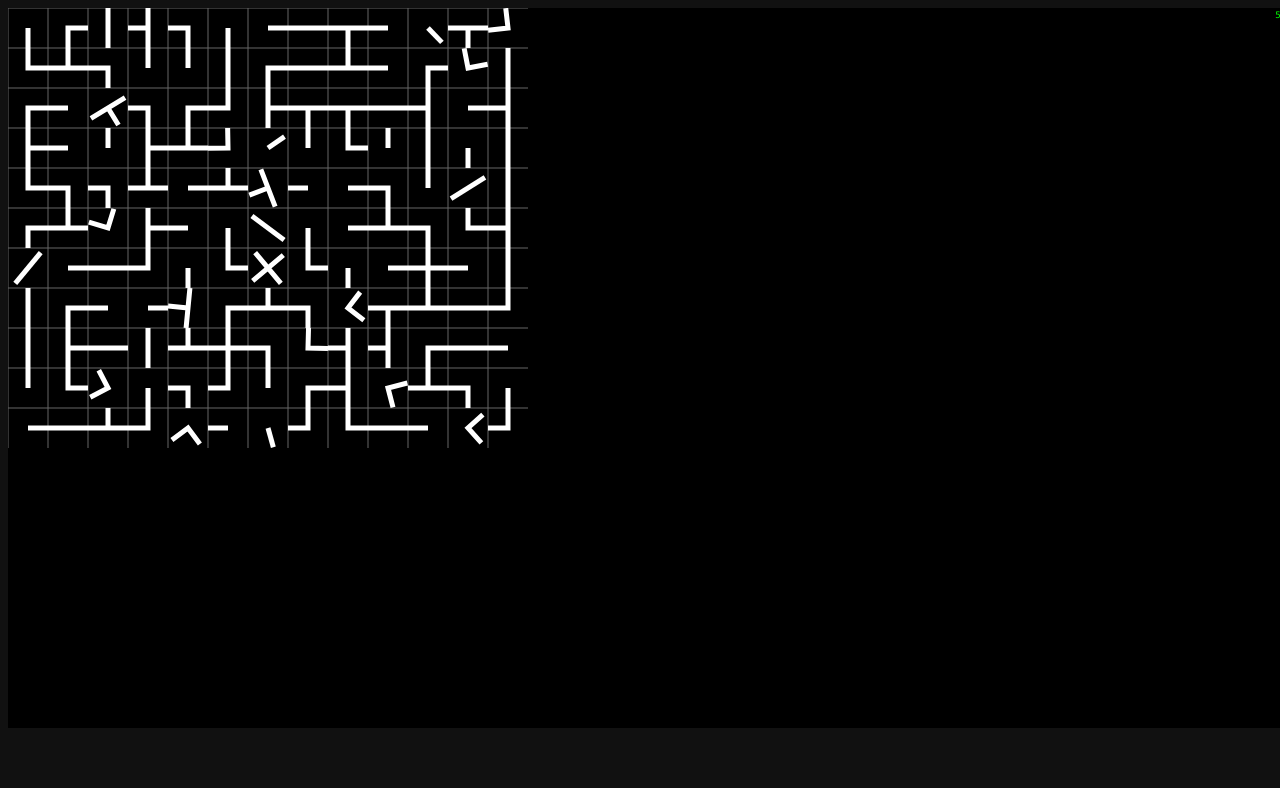
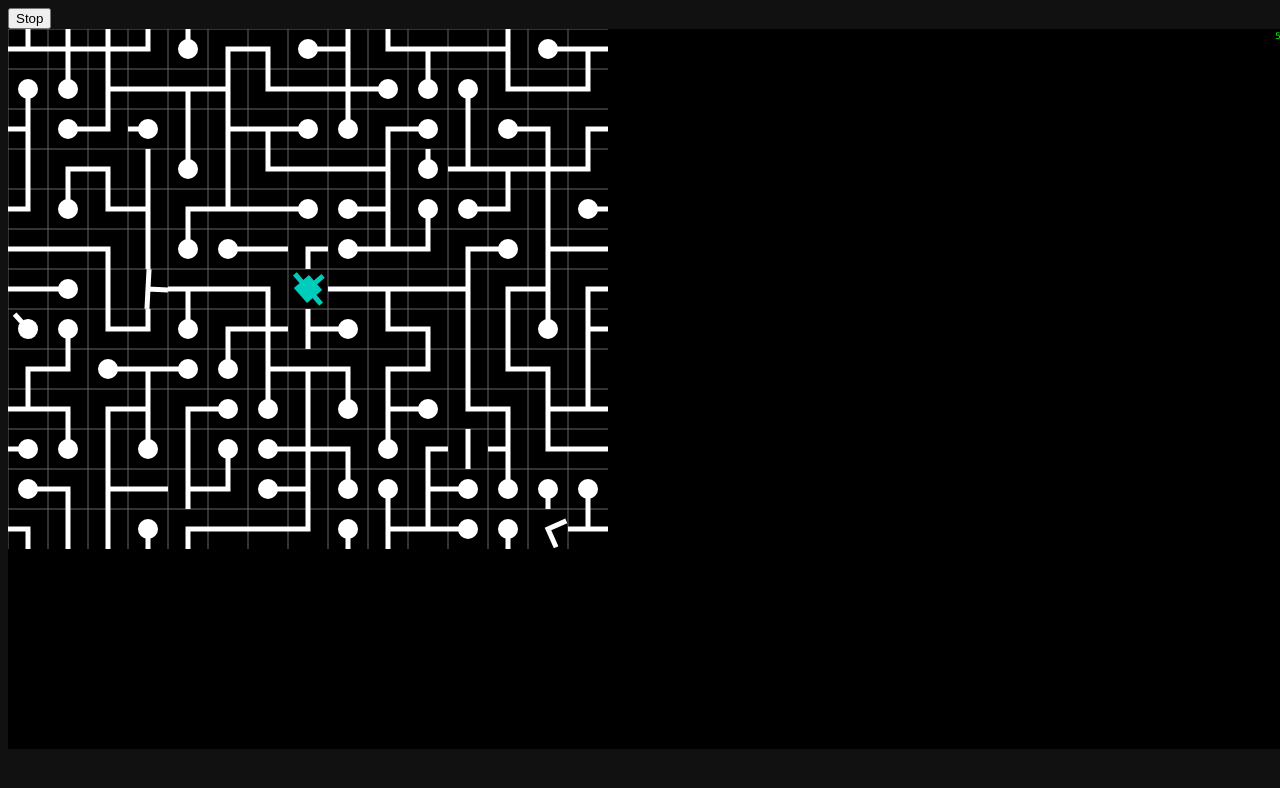
Before and after one commit to martinjhuber/power-grid-game, a plain HTML site: page src/index.html in a window 1280 px wide. Drawn offline with Linux system fonts and the light colour scheme.

Commit message:
Introduced logic to determine which tiles are connected to the power source. Additionally, fixed some bugs in the rotation and neighbor logic.

```diff
--- a/src/index.html
+++ b/src/index.html
@@ -1,7 +1,7 @@
 <!DOCTYPE html>
 <html>
 <head>
-	<meta http-equiv="Content-Type" content="text/html; charset=UTF-8">
+    <meta http-equiv="Content-Type" content="text/html; charset=UTF-8">
     <title>Power Grid Game</title>
     <script src="./js/pgrid_config.js"></script>
     <script src="./js/pgrid_util.js"></script>
@@ -17,9 +17,12 @@
 </head>
 <body>
 
+<button onclick="stop = !stop;">Stop</button><br/>
 <canvas id="canvas" width="1280" height="720" class="canvas" style="position: absolute; z-index: 0; background-color: #000">
 
 <script>
+var stop = false;
+
 window.onload = function () {
     Game.init();
 };
--- a/src/js/pgrid_config.js
+++ b/src/js/pgrid_config.js
@@ -10,14 +10,15 @@ var GameConfig = {
 
     grid : {
         tileSize : 40,
-        tilesX : 13,    // width/tileSize
-        tilesY : 11,    // height/tileSize
+        tilesX : 13,
+        tilesY : 11,
         debug : false
     },
 
     style : {
         grid : "#666",
         tileLine : "#FFF",
+        tileLineConnected : "#0CB",
         tileLineWidth : 5
     }
 
--- a/src/js/pgrid_game.js
+++ b/src/js/pgrid_game.js
@@ -1,4 +1,4 @@
-/*** Vector TD Game module - (c) mjh.at - v0.0.1 2016-08-10 ***/
+/*** PowerGridGame - Game module - (c) mjh.at - v0.0.1 ***/
 
 var Game,
     GameConfig,
@@ -6,7 +6,8 @@ var Game,
     GamePath,
     GameState,
     GameLevelState,
-    GameUtil;
+    GameUtil,
+    stop;   // TODO: remove me
 
 /*jslint devel: true, browser: true, nomen: true*/
 (function (module) {
@@ -37,19 +38,21 @@ var Game,
 
         // TODO: game logic
 
+        if (!stop) {
             // TODO: remove me
-        grid = _gameState.levelState.getGrid();
+            grid = _gameState.levelState.getTileGrid();
             // Rotation logic test
-        if (Math.floor(Math.random() * 10) === 0) {
+            if (Math.floor(Math.random() * 40) === 0) {
                 tile = grid[Math.floor(Math.random() * grid.length)][Math.floor(Math.random() * grid[0].length)];
+                if (Math.random() < 0.5) {
                     tile.rotateRight();
+                } else {
+                    tile.rotateLeft();
+                }
                 //console.log("rotate", tile.x, tile.y);
             }
 
-        for (x = 0; x < grid.length; x += 1) {
-            for (y = 0; y < grid[0].length; y += 1) {
-                grid[x][y].update(0);
-            }
+            _gameState.levelState.update();
         }
 
         // Render game
@@ -70,7 +73,7 @@ var Game,
 
         // TODO: Remove
         _gameState.startLevel();
-        _gameState.levelState = new GameLevelState.LevelState(13, 11, false);
+        _gameState.levelState = new GameLevelState.LevelState(15, 13, true);
 
         // Reset FPS counter every second
         setInterval(updateFps, 1000);
--- a/src/js/pgrid_gameState.js
+++ b/src/js/pgrid_gameState.js
@@ -1,4 +1,4 @@
-/*** TD GameState module - (c) mjh.at - v0.0.1 2016-08-10 ***/
+/*** PowerGridGame - GameState module - (c) mjh.at - v0.0.1 ***/
 
 var GameState,
     GameUtil,
--- a/src/js/pgrid_levelState.js
+++ b/src/js/pgrid_levelState.js
@@ -1,4 +1,4 @@
-/*** TD LevelState module - (c) mjh.at - v0.0.1 2016-08-10 ***/
+/*** PowerGridGame - LevelState module - (c) mjh.at - v0.0.1 ***/
 
 var GameLevelState,
     GameUtil,
@@ -12,47 +12,93 @@ var GameLevelState,
     var _Tile, _Consumer, _TileI, _TileL, _TileY, _TileX,
         countConnectors, tileGenerator;
 
-    module.LevelState = function (width, height, wrap) {
+    module.LevelState = function (gridWidth, gridHeight, wrap) {
 
-        var constructor,
+        var constructor, updateTiles, updateConnectionStatus,
             // variables:
-            grid = null;
+            tileGrid = null, powerPlant = null;
 
         constructor = function () {
-            var levelGenerator;
-            levelGenerator = new module.LevelGenerator(width, height, wrap);
-            grid = levelGenerator.generateTileGrid();
+            var levelGenerator, tileGridResult, x, y;
+            levelGenerator = new module.LevelGenerator(gridWidth, gridHeight, wrap);
+            tileGridResult = levelGenerator.generateTileGrid();
+
+            tileGrid = tileGridResult.grid;
+            powerPlant = tileGridResult.powerPlant;
         };
 
-        this.getGrid = function () {
-            return grid;
+        this.getTileGrid = function () {
+            return tileGrid;
         };
 
         this.isWrap = function () {
             return wrap;
         };
 
+        updateTiles = function (timePassed) {
+            var x, y;
+            for (x = 0; x < gridWidth; x += 1) {
+                for (y = 0; y < gridHeight; y += 1) {
+                    tileGrid[x][y].update(timePassed);
+                    tileGrid[x][y].tileState = module.TileStates.NotConnected;
+                }
+            }
+        };
+
+        updateConnectionStatus = function () {
+            var stack = [powerPlant], currentTile,
+                neighborTiles, connections, neighborTile, n;
+
+            while (stack.length > 0) {
+                currentTile = stack.pop();
+                currentTile.tileState = module.TileStates.Connected;
+                connections = currentTile.connectsWith();
+                neighborTiles = currentTile.neighbors;
+
+                for (n = 0; n < neighborTiles.length; n += 1) {
+                    neighborTile = neighborTiles[n];
+
+                    if (neighborTile !== null &&
+                            neighborTile.tileState !== module.TileStates.Connected &&
+                            connections[n] === true &&
+                            neighborTile.connectsWith()[(n + 2) % 4] === true) {
+
+                        stack.push(neighborTile);
+                    }
+                }
+            }
+        };
+
+        this.update = function (timePassed) {
+            updateTiles(timePassed);
+            updateConnectionStatus();
+        };
+
         constructor();
 
     };
 
+    module.Direction = {
+        N : { i : 0, xdiff : 0, ydiff : -1 },
+        E : { i : 1, xdiff : 1, ydiff : 0 },
+        S : { i : 2, xdiff : 0, ydiff : 1 },
+        W : { i : 3, xdiff : -1, ydiff : 0 }
+    };
+    module.Direction.N.opposite = module.Direction.S;
+    module.Direction.E.opposite = module.Direction.W;
+    module.Direction.S.opposite = module.Direction.N;
+    module.Direction.W.opposite = module.Direction.E;
+
     // ----
 
-    module.LevelGenerator = function (width, height, wrap) {
+    module.LevelGenerator = function (gridWidth, gridHeight, wrap) {
 
         var constructor, generateGridPlanReverseBackTracking, generateGridPlanKruskal,
-            calcNeighbor,
-            getRandomUnvisitedNeighbor, generateTileGridFromPlan;
+            getRandomUnvisitedNeighbor, generateTileGridFromPlan,
+            calcNeighborCell, getNeighborCells;
 
         constructor = function () {
 
-        };
-
-        module.Direction = {
-            N : 0,
-            E : 1,
-            S : 2,
-            W : 3
         };
 
         generateGridPlanKruskal = function () {
@@ -73,8 +119,8 @@ var GameLevelState,
             };
 
             plan = GameUtil.createMatrix(
-                width,
-                height,
+                gridWidth,
+                gridHeight,
                 function (i, j) {
                     return {
                         x : i,
@@ -86,8 +132,8 @@ var GameLevelState,
             );
 
             edges = [];
-            for (i = 0; i < width; i += 1) {
-                for (j = 0; j < height; j += 1) {
+            for (i = 0; i < gridWidth; i += 1) {
+                for (j = 0; j < gridHeight; j += 1) {
                     if (wrap || j > 0) {
                         edges.push({ x : i, y : j, direction : module.Direction.N });
                     }
@@ -102,14 +148,14 @@ var GameLevelState,
             while (edges.length > 0) {
                 edge = edges.pop();
                 cell = plan[edge.x][edge.y];
-                neighbor = calcNeighbor(edge.x, edge.y, edge.direction);
+                neighbor = calcNeighborCell(edge.x, edge.y, edge.direction);
                 neighborCell = plan[neighbor.x][neighbor.y];
 
                 if (!cell.tree.isConnected(neighborCell.tree)) {
                     cell.tree.connect(neighborCell.tree);
 
-                    cell.connectors[edge.direction] = true;
-                    neighborCell.connectors[neighbor.direction] = true;
+                    cell.connectors[edge.direction.i] = true;
+                    neighborCell.connectors[neighbor.direction.opposite.i] = true;
                 }
             }
 
@@ -119,13 +165,13 @@ var GameLevelState,
 
         generateGridPlanReverseBackTracking = function () {
             var plan, stack = [],
-                midX = (width - 1) / 2, midY = (height - 1) / 2,
-                currentCell, unvisitedCells = width * height,
+                midX = (gridWidth - 1) / 2, midY = (gridHeight - 1) / 2,
+                currentCell, unvisitedCells = gridWidth * gridHeight,
                 neighbor, neighborCell;
 
             plan = GameUtil.createMatrix(
-                width,
-                height,
+                gridWidth,
+                gridHeight,
                 function (i, j) {
                     return {
                         x : i,
@@ -153,8 +199,8 @@ var GameLevelState,
                     stack.push(currentCell);
 
                     // 2.1.3
-                    neighborCell.connectors[neighbor.direction] = true;
-                    currentCell.connectors[(neighbor.direction + 2) % 4] = true;
+                    neighborCell.connectors[neighbor.direction.opposite.i] = true;
+                    currentCell.connectors[neighbor.direction.i] = true;
 
                     // 2.1.4
                     currentCell = neighborCell;
@@ -172,50 +218,14 @@ var GameLevelState,
 
         };
 
-        calcNeighbor = function (x, y, direction) {
-            if (direction === module.Direction.N) {
-                y -= 1;
-            } else if (direction === module.Direction.W) {
-                x -= 1;
-            } else if (direction === module.Direction.E) {
-                x += 1;
-            } else if (direction === module.Direction.S) {
-                y += 1;
-            }
-
-            if (x < 0) {
-                x = width - 1;
-            } else if (x >= width) {
-                x = 0;
-            }
-            if (y < 0) {
-                y = height - 1;
-            } else if (y >= height) {
-                y = 0;
-            }
-
-            return { x : x, y : y, direction : (direction + 2) % 4 };
-        };
-
         getRandomUnvisitedNeighbor = function (i, j, plan) {
             var neighbors = [], unvisitedNeighbors = [], a, elem;
 
-            if (j !== 0 || wrap) {
-                neighbors.push(calcNeighbor(i, j, module.Direction.N));
-            }
-            if (i !== width - 1 || wrap) {
-                neighbors.push(calcNeighbor(i, j, module.Direction.E));
-            }
-            if (j !== height - 1 || wrap) {
-                neighbors.push(calcNeighbor(i, j, module.Direction.S));
-            }
-            if (i !== 0 || wrap) {
-                neighbors.push(calcNeighbor(i, j, module.Direction.W));
-            }
+            neighbors = getNeighborCells(i, j);
 
             for (a = 0; a < neighbors.length; a += 1) {
                 elem = neighbors[a];
-                if (!plan[elem.x][elem.y].visited) {
+                if (elem !== null && !plan[elem.x][elem.y].visited) {
                     unvisitedNeighbors.push(elem);
                 }
             }
@@ -231,35 +241,84 @@ var GameLevelState,
         };
 
         generateTileGridFromPlan = function (plan) {
-            var tileGrid, x, y,
-                midX = (width - 1) / 2, midY = (height - 1) / 2;
+            var tileGrid, x, y, n,
+                midX = (gridWidth - 1) / 2, midY = (gridHeight - 1) / 2,
+                neighborCells, neighborCell;
 
-            tileGrid = GameUtil.createMatrix(width, height, null);
+            tileGrid = GameUtil.createMatrix(gridWidth, gridHeight, null);
 
+            // Create tile grid
             for (x = 0; x < plan.length; x += 1) {
                 for (y = 0; y < plan[x].length; y += 1) {
-
                     tileGrid[x][y] = tileGenerator(
                         x,
                         y,
                         plan[x][y].connectors,
                         (x === midX && y === midY)
                     );
-
                 }
             }
 
-            return tileGrid;
+            // Set neighbors of each tile
+            for (x = 0; x < plan.length; x += 1) {
+                for (y = 0; y < plan[x].length; y += 1) {
+                    neighborCells = getNeighborCells(x, y);
+                    for (n = 0; n < neighborCells.length; n += 1) {
+                        neighborCell = neighborCells[n];
+                        if (neighborCell !== null) {
+                            tileGrid[x][y].neighbors[n] =
+                                tileGrid[neighborCell.x][neighborCell.y];
+                        }
+                    }
+                }
+            }
+
+            return { grid : tileGrid, powerPlant : tileGrid[midX][midY] };
         };
 
         this.generateTileGrid = function () {
-            var plan, tileGrid;
+            var plan, tileGridResult;
 
             //plan = generateGridPlanReverseBackTracking();
             plan = generateGridPlanKruskal();
-            tileGrid = generateTileGridFromPlan(plan);
+            tileGridResult = generateTileGridFromPlan(plan);
 
-            return tileGrid;
+            return tileGridResult;
+        };
+
+        calcNeighborCell = function (x, y, direction) {
+            x += direction.xdiff;
+            y += direction.ydiff;
+
+            if (x < 0) {
+                x = gridWidth - 1;
+            } else if (x >= gridWidth) {
+                x = 0;
+            }
+            if (y < 0) {
+                y = gridHeight - 1;
+            } else if (y >= gridHeight) {
+                y = 0;
+            }
+
+            return { x : x, y : y, direction : direction };
+        };
+
+        getNeighborCells = function (x, y) {
+            var neighbors = [null, null, null, null];
+            if (y !== 0 || wrap) {
+                neighbors[0] = calcNeighborCell(x, y, module.Direction.N);
+            }
+            if (x !== gridWidth - 1 || wrap) {
+                neighbors[1] = calcNeighborCell(x, y, module.Direction.E);
+            }
+            if (y !== gridHeight - 1 || wrap) {
+                neighbors[2] = calcNeighborCell(x, y, module.Direction.S);
+            }
+            if (x !== 0 || wrap) {
+                neighbors[3] = calcNeighborCell(x, y, module.Direction.W);
+            }
+            return neighbors;
         };
 
         constructor();
@@ -330,6 +389,8 @@ var GameLevelState,
         this.rotation = 0;
         this.type = null;
         this.isPowerPlant = isPowerPlant;
+        this.tileState = module.TileStates.NotConnected;
+        this.neighbors = [null, null, null, null];
 
         this.rotationGoal = 0;
     };
@@ -340,11 +401,10 @@ var GameLevelState,
 
             // TODO: make rotation dependent on timePassed
             if (this.rotation > this.rotationGoal) {
-                this.rotation -= 0.5;
+                this.rotation -= 1;
             } else {
-                this.rotation += 0.5;
+                this.rotation += 1;
             }
-
         }
     };
 
@@ -358,6 +418,14 @@ var GameLevelState,
 
     _Tile.connectsWith = function () {
         return [false, false, false, false];
+    };
+
+    _Tile.getNormalizedRotation = function () {
+        var rot = this.rotation % 360;
+        if (rot < 0) {
+            rot += 360;
+        }
+        return rot;
     };
 
     // CONSUMER
@@ -377,20 +445,22 @@ var GameLevelState,
         this.rotation = i * 90;
         this.rotationGoal = this.rotation;
 
-        this.state = module.TileStates.NotConnected;
+        this.tileState = module.TileStates.NotConnected;
     };
     module.Consumer.prototype = Object.create(_Tile);
     _Consumer = module.Consumer.prototype;
 
     _Consumer.connectsWith = function () {
-        var connectors = [false, false, false, false];
-        if (this.rotation === 0) {
+        var connectors = [false, false, false, false],
+            rot = this.getNormalizedRotation();
+
+        if (rot === 0) {
             connectors[0] = true;
-        } else if (this.rotation === 90) {
+        } else if (rot === 90) {
             connectors[1] = true;
-        } else if (this.rotation === 180) {
+        } else if (rot === 180) {
             connectors[2] = true;
-        } else if (this.rotation === 270) {
+        } else if (rot === 270) {
             connectors[3] = true;
         }
         return connectors;
@@ -412,10 +482,12 @@ var GameLevelState,
     _TileI = module.TileI.prototype;
 
     _TileI.connectsWith = function () {
-        var connectors = [false, false, false, false];
-        if (this.rotation === 0 || this.rotation === 180) {
+        var connectors = [false, false, false, false],
+            rot180 = this.getNormalizedRotation() % 180;
+
+        if (rot180 === 0) {
             connectors[0] = connectors[2] = true;
-        } else if (this.rotation === 90) {
+        } else if (rot180 === 90) {
             connectors[1] = connectors[3] = true;
         }
         return connectors;
@@ -441,11 +513,12 @@ var GameLevelState,
     _TileL = module.TileL.prototype;
 
     _TileL.connectsWith = function () {
-        var connectors = [false, false, false, false];
-        connectors[0] = (this.rotation === 0 || this.rotation === 270);
-        connectors[1] = (this.rotation === 0 || this.rotation === 90);
-        connectors[2] = (this.rotation === 90 || this.rotation === 180);
-        connectors[3] = (this.rotation === 180 || this.rotation === 270);
+        var connectors = [false, false, false, false],
+            rot = this.getNormalizedRotation();
+        connectors[0] = (rot === 0 || rot === 270);
+        connectors[1] = (rot === 0 || rot === 90);
+        connectors[2] = (rot === 90 || rot === 180);
+        connectors[3] = (rot === 180 || rot === 270);
         return connectors;
     };
 
@@ -470,20 +543,21 @@ var GameLevelState,
     _TileY = module.TileY.prototype;
 
     _TileY.connectsWith = function () {
-        if (this.rotation === 0) {
+        var rot = this.getNormalizedRotation();
+        if (rot === 0) {
             return [true, true, false, true];
-        } else if (this.rotation === 90) {
+        } else if (rot === 90) {
             return [true, true, true, false];
-        } else if (this.rotation === 180) {
+        } else if (rot === 180) {
             return [false, true, true, true];
-        } else if (this.rotation === 270) {
+        } else if (rot === 270) {
             return [true, false, true, true];
         }
         return [false, false, false, false];
     };
 
     // TileX
-    // Three connectors
+    // Four connectors
     // Rotation = 0, always at the beginning
     module.TileX = function (x, y, connectors, isPowerPlant) {
         module.Tile.call(this, x, y, isPowerPlant);
@@ -493,13 +567,14 @@ var GameLevelState,
         this.rotationGoal = this.rotation;
     };
     module.TileX.prototype = Object.create(_Tile);
-    _TileX = module.TileY.prototype;
+    _TileX = module.TileX.prototype;
 
     _TileX.connectsWith = function () {
-        if (this.rotation % 90 === 0) {
+        var rot = this.getNormalizedRotation();
+        if (rot % 90 === 0) {
             return [true, true, true, true];
         }
-        return false;
+        return [false, false, false, false];
     };
 
 }(GameLevelState = GameLevelState || {}));
--- a/src/js/pgrid_util.js
+++ b/src/js/pgrid_util.js
@@ -1,4 +1,4 @@
-/*** TD Util module - (c) mjh.at - v0.0.1 2016-08-10 ***/
+/*** PowerGridGame - GameUtil module - (c) mjh.at - v0.0.1 ***/
 
 var GameUtil;
 
--- a/src/js/render/pgrid_levelRenderer.js
+++ b/src/js/render/pgrid_levelRenderer.js
@@ -1,4 +1,4 @@
-/*** TD LevelRenderer module - (c) mjh.at - v0.0.1 2016-08-10 ***/
+/*** PowerGridGame - LevelRenderer module - (c) mjh.at - v0.0.1 ***/
 
 var GameLevelRenderer,
     GameConfig,
@@ -17,21 +17,21 @@ var GameLevelRenderer,
     _LevelRenderer = module.LevelRenderer.prototype;
 
     _LevelRenderer.render = function (levelState) {
-        renderGrid(levelState.getGrid());
+        renderGrid(levelState.getTileGrid());
         renderLevelState(levelState);
     };
 
     renderLevelState = function (levelState) {
-        renderTiles(levelState.getGrid());
+        renderTiles(levelState.getTileGrid());
     };
 
     renderTiles = function (tileGrid) {
         var x, y, tile, connectors,
             tileSize = GameConfig.grid.tileSize,
             halfTileSize = tileSize / 2,
+            qrtTileSize = tileSize / 4,
             halfPi = Math.PI / 180;
 
-        ctx.strokeStyle = GameConfig.style.tileLine;
         ctx.fillStyle = GameConfig.style.tileLine;
         ctx.lineWidth = GameConfig.style.tileLineWidth;
 
@@ -44,9 +44,18 @@ var GameLevelRenderer,
 
                 ctx.save();
 
+                if (tile.tileState === GameLevelState.TileStates.Connected) {
+                    ctx.strokeStyle = GameConfig.style.tileLineConnected;
+                    ctx.fillStyle = GameConfig.style.tileLineConnected;
+
+                } else {
+                    ctx.strokeStyle = GameConfig.style.tileLine;
+                    ctx.fillStyle = GameConfig.style.tileLine;
+                }
+
                 ctx.beginPath();
                 ctx.translate(x * tileSize + halfTileSize, y * tileSize + halfTileSize);
-                ctx.rotate(tile.rotation * halfPi);
+                ctx.rotate(tile.getNormalizedRotation() * halfPi);
 
                 if (tile.type === GameLevelState.TileType.Consumer) {
                     ctx.moveTo(0, -halfTileSize);
@@ -70,23 +79,19 @@ var GameLevelRenderer,
                     ctx.lineTo(halfTileSize, 0);
                 }
 
-                //console.log(tile.type, tile.rotation);
-
                 ctx.stroke();
 
-//                if (tile.getType() === GameLevelState.TileType.Consumer) {
-//                    ctx.beginPath();
-//                    ctx.arc(x * tileSize + halfTileSize, y * tileSize + halfTileSize, halfTileSize / 2, 0, 2 * Math.PI, false);
-//                    ctx.fill();
-//                }
-
+                if (tile.isPowerPlant) {
+                    ctx.fillRect(-qrtTileSize, -qrtTileSize, halfTileSize, halfTileSize);
+                } else if (tile.type === GameLevelState.TileType.Consumer) {
+                    ctx.beginPath();
+                    ctx.arc(0, 0, qrtTileSize, 0, 2 * Math.PI, false);
+                    ctx.fill();
+                }
 
                 ctx.restore();
-
             }
-
         }
-
 
     };
 
--- a/src/js/render/pgrid_renderer.js
+++ b/src/js/render/pgrid_renderer.js
@@ -1,4 +1,4 @@
-/*** TD Renderer module - (c) mjh.at - v0.0.1 2016-08-10 ***/
+/*** PowerGridGame - Renderer module - (c) mjh.at - v0.0.1 ***/
 
 var GameRenderer,
     GameLevelRenderer,
```
Lines whose indentation alone changed are shown as unchanged.
